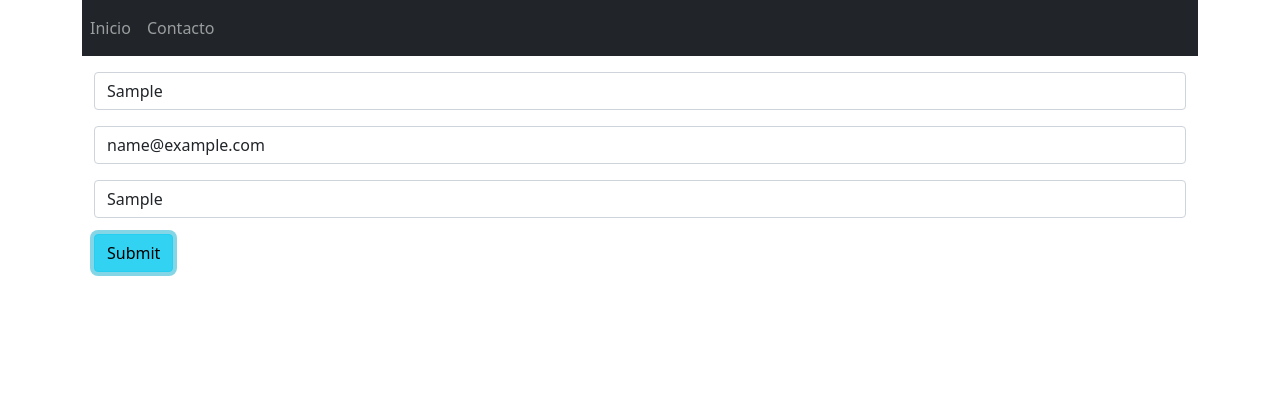
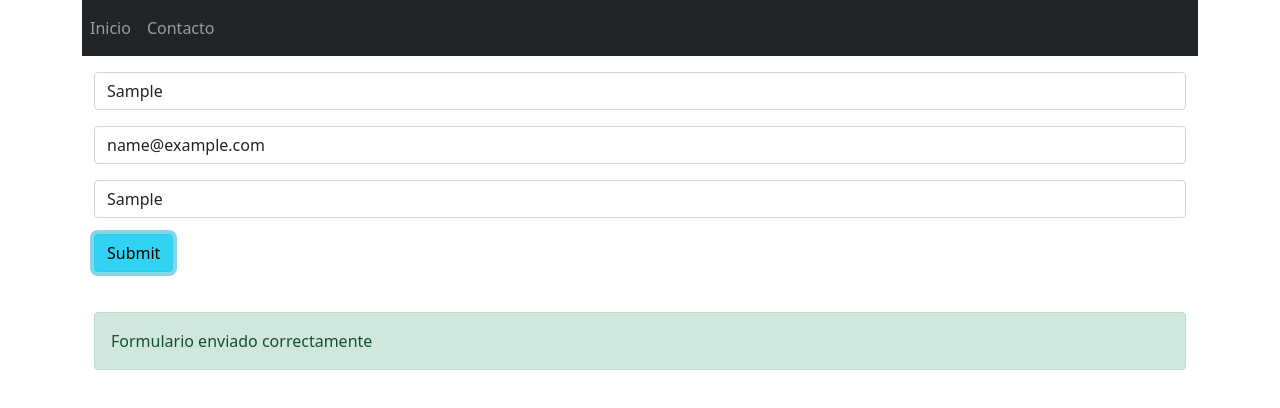
Before and after one commit to HermitsTeam/HermitsTeam.github.io, a React (Create React App) app in the folder portfolio_hermits/: page /contact in a window 1280 px wide. Both pictures are taken after typing "Sample", "name@example.com", "Sample" into the empty fields and a click on the input 133 px from the left and 253 px from the top of the page. Shown: the top 408 px of the page. Built offline with nearby package versions, Linux system fonts and the light colour scheme.

Commit message:
added form validation

```diff
--- a/portfolio_hermits/src/components/Contact.jsx
+++ b/portfolio_hermits/src/components/Contact.jsx
@@ -5,14 +5,28 @@ const Contact = () => {
     const [nombre, setNombre] = useState('');
     const [email, setEmail] = useState('');
     const [telefono, setTelefono] = useState('');
+    const [msgerror, setMsgerror] = useState(null);
+    const [success, setSuccess] = useState(null);
 
     const validar = (event) => {
         event.preventDefault();
-        console.log('Pulsado el boton');
-        if(nombre.trim() === '' || email.trim() === '' || telefono.trim() === ''){
-            console.log('Faltan datos');
+
+        if(nombre.trim() === ''){
+            setMsgerror('El nombre es requerido');
+            return
         }
-    }
+       if (email.trim() === ''){
+            setMsgerror('El email es requerido')
+            return
+       }
+        if (telefono.trim() === ''){
+            setMsgerror('El telefono es requerido')
+            return
+        }
+
+        setSuccess('Formulario enviado correctamente');
+
+}
 
 
     return (
@@ -30,10 +44,21 @@ const Contact = () => {
                 <input className="btn btn-info btn-block mb-3" type="submit" />
 
                 {
-                    nombre.trim() === '' ?
+                    msgerror != null ?
                     (
                         <div>
-                            <p className='alert alert-danger mt-4'>Nombre vacio</p>
+                            <p className='alert alert-danger mt-4'>{msgerror}</p>
+                        </div>
+                    )
+                    :
+                    ( <span> </span> )
+                }
+
+                {
+                    success != null ?
+                    (
+                        <div>
+                            <p className='alert alert-success mt-4'>{success}</p>
                         </div>
                     )
                     :
```
